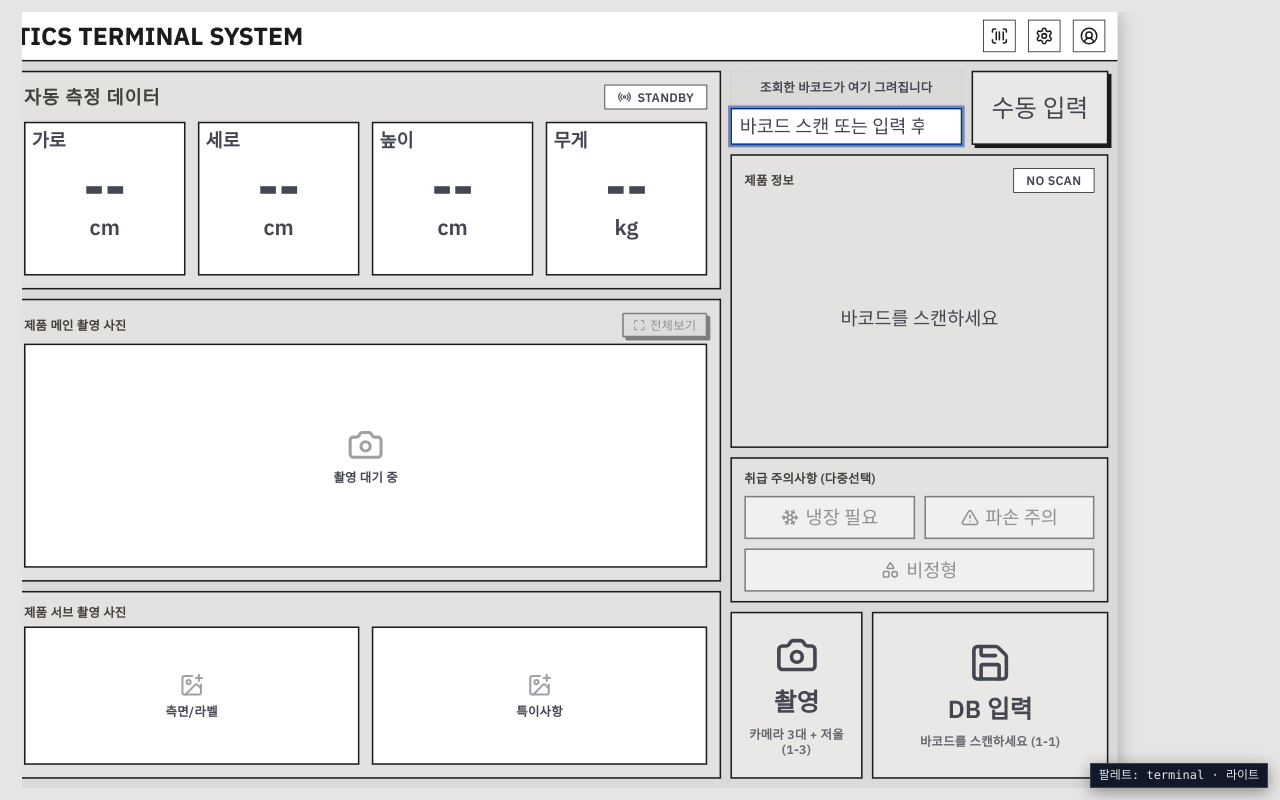
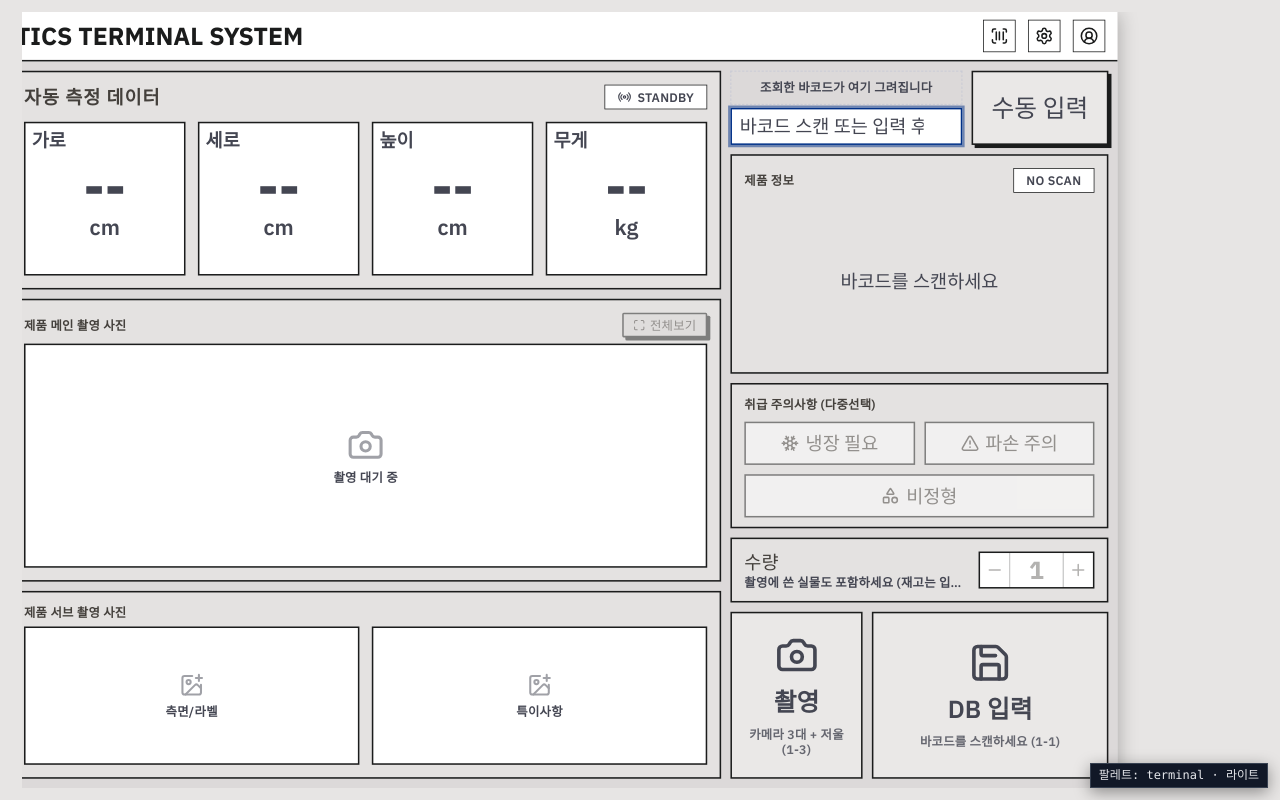
Before and after one commit to cj-ai-sw-cool/frontend, a Next.js app: page /inbound in a window 1280 px wide. Built offline with nearby package versions, Linux system fonts and the light colour scheme; a web font is replaced by a local one.

Commit message:
Revert "feat: (입고) 화면 '수량' 관련 내용 제외"
This reverts commit 3b9470decaaa1ba16b2daf26235ed497337f9a7c.
입고시 수량 체크하는 것으로 의사결정 함

```diff
--- a/app/inbound/_components/product-info-panel.tsx
+++ b/app/inbound/_components/product-info-panel.tsx
@@ -5,7 +5,7 @@ import type { ScanJudgment, ScanResponse } from "@/lib/types";
 
 /**
  * 제품 정보 — docs/02-api-spec.md §1-1 응답의 "1단 표시 데이터" 그 자체다.
- * 디자인 확정본 우측 컬럼 두 번째 패널(body.html 190~197행). 높이는 flex-1(≈380px).
+ * 디자인 확정본 우측 컬럼 두 번째 패널(body.html 190~197행). 높이는 flex-1(≈284px).
  *
  * 순수 표시용(presentational): API 를 부르지 않는다.
  *
@@ -35,8 +35,8 @@ import type { ScanJudgment, ScanResponse } from "@/lib/types";
  *      (① 상품 마스터에 넣기 ② 1-4 ConfirmRequest 확장 ③ 화면 전용).
  *      계약이 정해지면 이 패널이나 취급 주의사항 패널에 자리를 만들어야 한다.
  *
- * ── 세로 예산 (flex-1, 우측 컬럼 나머지 ≈380px) ─────────────────────────
- *   패딩 32 + 헤더 h-8(32) + gap-3(12) + 본문 flex-1(≈304)
+ * ── 세로 예산 (flex-1, 우측 컬럼 나머지 ≈284px) ─────────────────────────
+ *   패딩 32 + 헤더 h-8(32) + gap-3(12) + 본문 flex-1(≈208)
  *   본문은 이미지 110px 칸과 텍스트 열이 나란히 서고, 텍스트 열은 세로 가운데 정렬이다.
  */
 export function ProductInfoPanel({
--- /dev/null
+++ b/app/inbound/_components/quantity-panel.tsx
@@ -0,0 +1,108 @@
+"use client";
+
+import { Minus, Plus } from "lucide-react";
+
+/**
+ * 수량 — docs/02-api-spec.md §1-5 `POST /inbound/stock-in` 의 `qty`.
+ * 디자인 확정본 우측 컬럼 다섯 번째 패널(body.html 217~228행).
+ *
+ * 순수 표시용(presentational): API 를 부르지 않는다. 입고 실행은 하단 `DB 입력` 버튼이 한다.
+ *
+ * 아이콘 대응표 (확정본 Material Symbols → lucide-react)
+ *   remove → Minus · add → Plus
+ *
+ * ── ★ 수량 게이트가 사라졌다 (사용자 결정) ───────────────────────────────
+ *   이전 구현은 `canStockIn = judgment === "REGISTERED" || isConfirmed` 로 수량 입력까지
+ *   잠갔다. 그 판단은 뒤집혔다 — **상품이 잡히면 수량은 항상 활성**이다.
+ *   근거: 수량은 확정(1-4)과 아무 관계가 없는 값이고, 작업자는 보통 물건을 세면서
+ *   촬영을 기다린다. 확정 전에 수량을 못 넣게 막으면 두 번 일하게 된다.
+ *   "확정 없이 재고만 늘어나는" 사고는 수량 칸이 아니라 **하단 DB 입력 버튼**이 막는다
+ *   (action-buttons.tsx / page.tsx 의 submit plan 참고). 잠글 곳을 옮긴 것이지 없앤 게 아니다.
+ *
+ * ── ★ D-09 — 재고가 늘어나는 유일한 지점 ────────────────────────────────
+ *   측정 확정(1-4)은 inventory_tx 를 만들지 않는다 — 치수만 확정한다.
+ *   그래서 **촬영에 쓴 실물 1개도 이 수량에 포함**해서 한 번에 넣는다.
+ *   작업자가 "촬영한 건 이미 들어갔겠지" 하고 1개를 빼면 재고가 그만큼 모자라게 된다.
+ *   라벨 아래 한 줄이 그걸 막는 유일한 장치다 — 확정본에는 없는 줄이고, 이 한 줄 때문에
+ *   패널이 확정본의 80px 이 아니라 84px 이다(세로 예산은 아래).
+ *
+ * ── 세로 예산 (84px) ────────────────────────────────────────────────────
+ *   p-panel-padding 16×2                32
+ *   라벨 text-sub-action-md(32) + 안내 text-label-sm(20)   52
+ *   합 84. 우측 스테퍼는 48px 이라 세로 가운데 정렬로 들어간다.
+ */
+export function QuantityPanel({
+  qty,
+  onQtyChange,
+  disabled,
+}: {
+  /** 입고할 수량 — 촬영분 포함 (D-09) */
+  qty: number;
+  onQtyChange: (qty: number) => void;
+  /** 아직 상품이 안 잡혔을 때만 잠근다. 확정 여부는 보지 않는다(위 주석 참고) */
+  disabled: boolean;
+}) {
+  /*
+   * TODO(P1): 업무 검증 규칙을 채운다. 02 에 상한/단위 규정이 없어 임의로 정하지 않았다.
+   *   · 1회 입고 수량 상한 — 스캐너 오독이나 0 하나 더 누르는 실수를 어디서 끊을지.
+   *   · 정수만 허용할지(현재는 소수도 그대로 통과한다). 입력칸을 비우면 0 으로 떨어지는데,
+   *     "비움"과 "0" 을 갈라야 하면 문자열 상태로 바꿔야 한다
+   *     (수동 입력 모달의 치수 입력이 같은 이유로 문자열을 쓴다).
+   *   · 같은 세션에서 두 번 눌렀을 때의 중복 입고 방지 — 계약에 멱등 규정이 없다.
+   */
+  return (
+    <section className="bg-accent p-panel-padding flex h-[84px] shrink-0 items-center justify-between gap-4 border-2">
+      <div className="flex min-w-0 flex-col">
+        <label htmlFor="stock-in-qty" className="text-sub-action-md">
+          수량
+        </label>
+        {/* ★ D-09 안내 — 촬영분을 빼고 넣는 실수를 막는다. 위 파일 주석 참고 */}
+        <span className="text-label-sm text-muted-foreground truncate">
+          촬영에 쓴 실물도 포함하세요 (재고는 입고에서만 늘어납니다)
+        </span>
+      </div>
+
+      {/* 확정본 219~227행: −/입력/+ 를 테두리 하나로 묶은 통짜 컨트롤(150×48).
+          ⚠️ 이전 구현은 셋을 떼어 놨다 — shadcn Button 의 눌림 애니메이션이 통짜 안에서
+             칸을 어긋나게 만들기 때문이었다. 여기서는 판단을 뒤집어 확정본의 통짜를 따르고,
+             대신 Button 을 쓰지 않고 순수 button 을 넣어 애니메이션 자체를 없앴다.
+             격자가 이 화면의 정체성이라 애니메이션보다 우선한다. */}
+      <div className="bg-card flex h-[48px] w-[150px] shrink-0 items-center border-2">
+        <button
+          type="button"
+          aria-label="수량 1 줄이기"
+          disabled={disabled || qty <= 1}
+          onClick={() => onQtyChange(qty - 1)}
+          className="hover:bg-muted flex h-full w-[40px] items-center justify-center border-r disabled:opacity-40"
+        >
+          <Minus className="size-6" aria-hidden />
+        </button>
+
+        <input
+          id="stock-in-qty"
+          type="text"
+          inputMode="numeric"
+          value={String(qty)}
+          disabled={disabled}
+          className="text-measurement-xl bg-card h-full w-[70px] min-w-0 border-0 p-0 text-center tabular-nums outline-none disabled:opacity-40"
+          onChange={(event) => {
+            const parsed = Number(event.target.value.trim());
+            // 숫자가 아닌 입력은 무시한다 — 값이 튀는 것보다 안 바뀌는 편이 낫다
+            if (!Number.isFinite(parsed) || parsed < 0) return;
+            onQtyChange(parsed);
+          }}
+        />
+
+        <button
+          type="button"
+          aria-label="수량 1 늘리기"
+          disabled={disabled}
+          onClick={() => onQtyChange(qty + 1)}
+          className="hover:bg-muted flex h-full w-[40px] items-center justify-center border-l disabled:opacity-40"
+        >
+          <Plus className="size-6" aria-hidden />
+        </button>
+      </div>
+    </section>
+  );
+}
--- a/app/inbound/page.tsx
+++ b/app/inbound/page.tsx
@@ -19,6 +19,7 @@ import { ManualInputDialog } from "./_components/manual-input-dialog";
 import { MeasurementPanel } from "./_components/measurement-panel";
 import { ProductInfoPanel } from "./_components/product-info-panel";
 import { ProductPhotoPanel } from "./_components/product-photo-panel";
+import { QuantityPanel } from "./_components/quantity-panel";
 import {
   useBarcodeScan,
   useConfirmMeasurement,
@@ -40,8 +41,8 @@ import {
  *   main 안쪽 = 1445 - 24 × 940 - 24 = 1421 × 916   (p-grid-gap 12px 은 layout.tsx 가 이미 준다)
  *   가로: 좌 920 + gap 12 + 우 flex-1(489) = 1421
  *   좌 920 세로: 283 + 12 + 366 + 12 + 243 = 916 ✓
- *   우 489 세로: 96 + 12 + [flex-1] + 12 + 188 + 12 + 216 = 916
- *                → flex-1(제품 정보) = 916 - 500 - 36 = 380 ✓
+ *   우 489 세로: 96 + 12 + [flex-1] + 12 + 188 + 12 + 84 + 12 + 216 = 916
+ *                → flex-1(제품 정보) = 916 - 608 - 48 = 284 ✓
  *   각 패널이 자기 높이를 스스로 들고 있고(h-[...] + shrink-0), 늘어나는 칸은 제품 정보
  *   하나뿐이다. 그래서 어떤 상태에서도 세로 합이 916 을 넘지 않는다.
  *
@@ -75,18 +76,8 @@ export default function InboundPage() {
   const [scannedBarcode, setScannedBarcode] = useState("");
   /** 수동 입력 모달이 열려 있는가. 측정 실패면 아래에서 자동으로 연다 (§1-3) */
   const [isManualOpen, setIsManualOpen] = useState(false);
-  /**
-   * 입고할 수량 — **임시로 0에 고정**했다. 원래 QuantityPanel(수량 조절 UI)이 이 값을 바꿨는데
-   * 그 UI를 지우면서 상태와 stock-in 호출만 남아 있었다 — 그 결과 UI 없이도 `DB 입력`을
-   * 누를 때마다 재고가 항상 1씩 늘어나는 부작용이 있었다(mock 의 `mockStockInResponse` 는
-   * `base + qty` 로 계산한다). 0을 보내면 `DB 입력`을 눌러도 재고가 늘지 않는다(의도적).
-   *
-   * ⚠️ 최종 결론이 아니다 — 수량 기능을 화면(UI)에서만 뺄지, API 계약(D-09: 촬영에 쓴 실물을
-   *    포함한 전체 수량)까지 뺄지 팀이 아직 정하는 중이다. D-09 자체는 아직 살아 있는데
-   *    화면에는 그 규정을 지킬 수단(수량 입력 UI)이 없어진 상태라, 그 사이 재고가 잘못
-   *    늘어나지 않도록 임시로 0을 박아 둔 것이다. 결정이 나면 이 주석과 초기값을 다시 고친다.
-   */
-  const [qty, setQty] = useState(0);
+  /** 입고할 수량 — 촬영에 쓴 실물을 포함한 전체 수량이다 (D-09) */
+  const [qty, setQty] = useState(1);
   /** 1-4 요청의 handling. 기본값은 1-3 응답의 handlingDefaults 에서 깔린다 */
   const [handling, setHandling] = useState<Handling>(EMPTY_HANDLING);
   /**
@@ -205,7 +196,7 @@ export default function InboundPage() {
         setIsManualOpen(false);
         setManual(null);
         setHandling(EMPTY_HANDLING);
-        setQty(0);
+        setQty(1);
       },
     });
   }, [barcode, scan, measure, confirm, stockIn]);
@@ -363,6 +354,9 @@ export default function InboundPage() {
           onChange={setHandling}
           disabled={product === null || isConfirmed || measurement === undefined}
         />
+
+        {/* 1-5 의 qty. ★ 상품이 잡히면 항상 활성이다 — 확정 여부를 보지 않는다(수량 게이트 제거) */}
+        <QuantityPanel qty={qty} onQtyChange={setQty} disabled={product === null} />
 
         {/* 촬영(1-3) / DB 입력(1-4 → 1-5 연쇄) */}
         <ActionButtons
```
